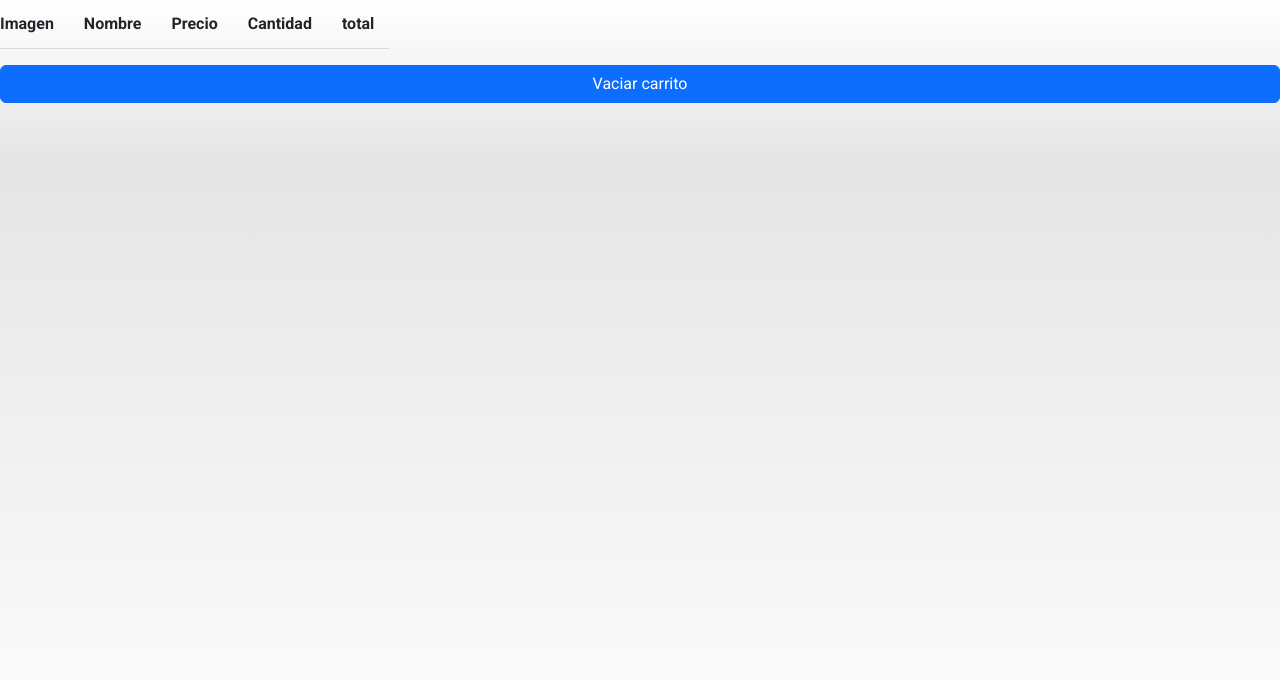
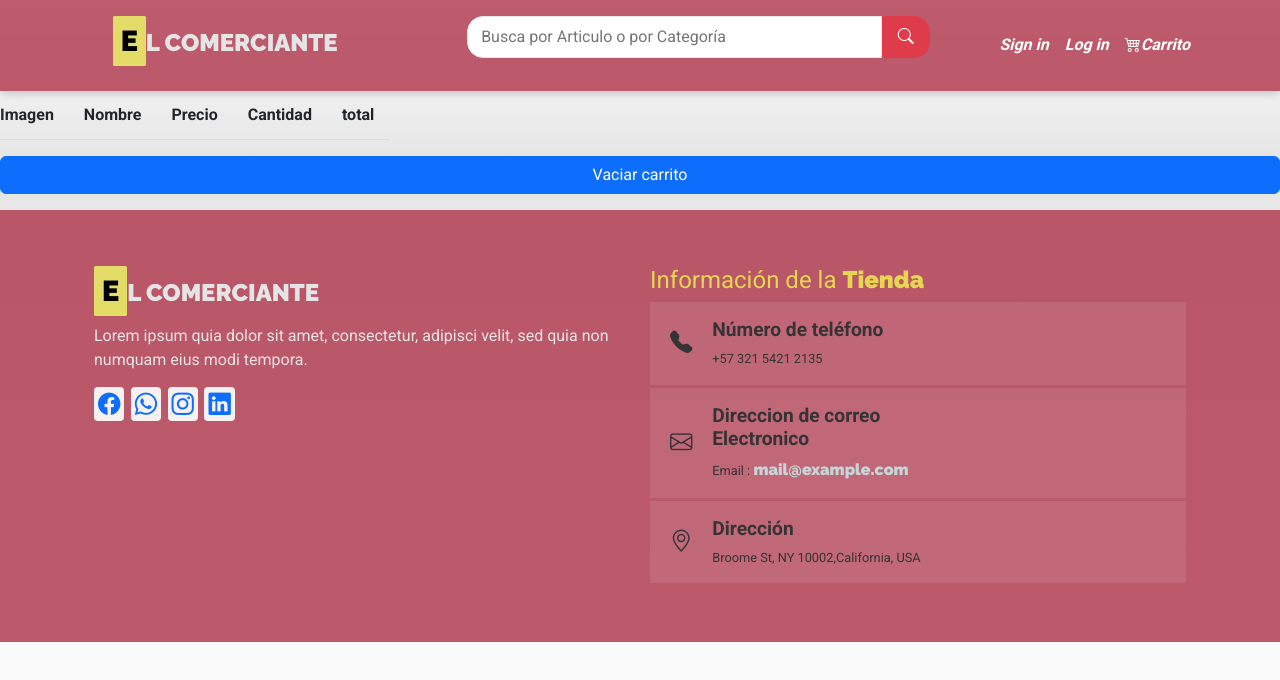
Before and after one commit to ChrisHuila/comercio-react, a React (Vite) app: page /carrito in a window 1280 px wide. Shown: the top 680 px of the page. Built offline with nearby package versions, Linux system fonts and the light colour scheme.

Commit message:
nombre de componentes de carrito actualizados

```diff
--- a/src/components/auth/NavLogin.jsx
+++ b/src/components/auth/NavLogin.jsx
@@ -1,6 +1,5 @@
 import { Link } from "react-router-dom";
-import Carrito from "../carrito/Carrito";
-
+import IconoCarrito from "../carrito/IconoCarrito";
 
 const NavLogin = () => {
     return (
@@ -11,7 +10,7 @@ const NavLogin = () => {
             <Link to={'/Login'}  className="nav-link fw-bold fst-italic text-white">
               Log in
             </Link>
-            <Carrito />
+            <IconoCarrito />
           </div>
         </div>
       </nav>
--- a/src/components/carrito/Carrito.jsx
+++ b/src/components/carrito/IconoCarrito.jsx
@@ -2,7 +2,7 @@ import { Link } from "react-router-dom";
 import useCarrito from "../../hook/useCarrito";
 import ProductoCarrito from "./ProductoCarrito";
 
-const Carrito = () => {
+const IconoCarrito = () => {
 
     // Utiliza el hook useCarrito
     const {carrito, notificacion, eliminaProducto, actualizarCarrito, agregarNotificacion} = useCarrito();
@@ -58,4 +58,4 @@ const Carrito = () => {
       );
 }
 
-export default Carrito;
+export default IconoCarrito;
--- a/src/components/carrito/CarritoProductos.jsx
+++ b/src/components/carrito/PaginaCarrito.jsx
@@ -1,5 +1,5 @@
 
-const CarritoProductos = ({articulo, carrito, eliminaProducto, actualizarCarrito}) => {
+const PaginaCarrito = ({articulo, carrito, eliminaProducto, actualizarCarrito}) => {
     // Elimina el producto
     const restaProducto = () => {
         eliminaProducto(articulo);
@@ -54,4 +54,4 @@ const CarritoProductos = ({articulo, carrito, eliminaProducto, actualizarCarrito
       );
 }
 
-export default CarritoProductos;
+export default PaginaCarrito;
--- a/src/components/layout/Footer.jsx
+++ b/src/components/layout/Footer.jsx
@@ -61,9 +61,6 @@ const Footer = () => {
               </div>
             </div> {/* fin footer-contacto-card */}
 
-
-
-
           </div> {/*fin footer-contacto */}
 
 
--- a/src/routes/PrincipalCarrito.jsx
+++ b/src/routes/PrincipalCarrito.jsx
@@ -1,11 +1,18 @@
+import { Fragment } from "react";
+import Header from "../components/layout/Header";
+import Footer from "../components/layout/Footer";
+
+
 import useCarrito from "../hook/useCarrito";
-import CarritoProductos from "../components/carrito/CarritoProductos";
+import PaginaCarrito from "../components/carrito/PaginaCarrito";
 
 const PrincipalCarrito = () => {
     // se toman los productos del carrito del custom hook
     const {carrito, eliminaProducto, actualizarCarrito, agregarNotificacion} = useCarrito();
 
     return (
+        <Fragment>
+            <Header />
             <div className="carrito">
                 <table>
                     <thead>
@@ -20,7 +27,7 @@ const PrincipalCarrito = () => {
                     <tbody>
                         {carrito.map((articulo, i) => (
 
-                    <CarritoProductos
+                            <PaginaCarrito
                             key={i}
                             articulo ={articulo}
                             carrito = {carrito}
@@ -38,6 +45,9 @@ const PrincipalCarrito = () => {
                     >Vaciar carrito</button>
                 </div>
         </div>
+        <Footer />
+
+        </Fragment>
     );
 }
 
--- a/src/styles/index.css
+++ b/src/styles/index.css
@@ -33,7 +33,7 @@ body {
     display: grid;
     gap: 1.25rem;
 }
-/*----------- Header----------- */
+/*==============================HEADER============================*/
 .header{
     background-color: var(--rojoClaro);
     box-shadow: 0 0 10px 0 rgba(0,0,0,0.3);
@@ -122,7 +122,7 @@ body {
     width: 100%;
 }
 
-/* ------------------------------------BANNER---------------------------------- */
+/* ======================================BANNER======================== */
 .banner{
     margin-bottom: 4rem;
 }
@@ -191,7 +191,7 @@ body {
         font-size: 2.2rem;
     }
 }
-/*------------------------------------- CATEGORIAS---------------------------- */
+/*===================================CATEGORIAS===================*/
 .categoria-header{
     font-family: var(--textFont);
     font-weight: 900;
@@ -210,7 +210,7 @@ body {
         font-size: 2.5rem;
     }
 }
-/* -------------------------------------CARDS----------------------------------- */
+/* ====================================CARDS===========================*/
 .card-contenedor {
     position: relative;
     z-index: 20;
@@ -393,7 +393,13 @@ body {
     height: 100%;
     font-weight: 400;
 }
+
 /* CARRITO FALTAN CORRECCIONES */
+.carrito {
+    /* height: 90vh; */
+    /* min-height: 400px;  */
+    /* padding: 3rem; */
+}
 table{
     text-align: center;
 }
```
Lines whose indentation alone changed are shown as unchanged.
